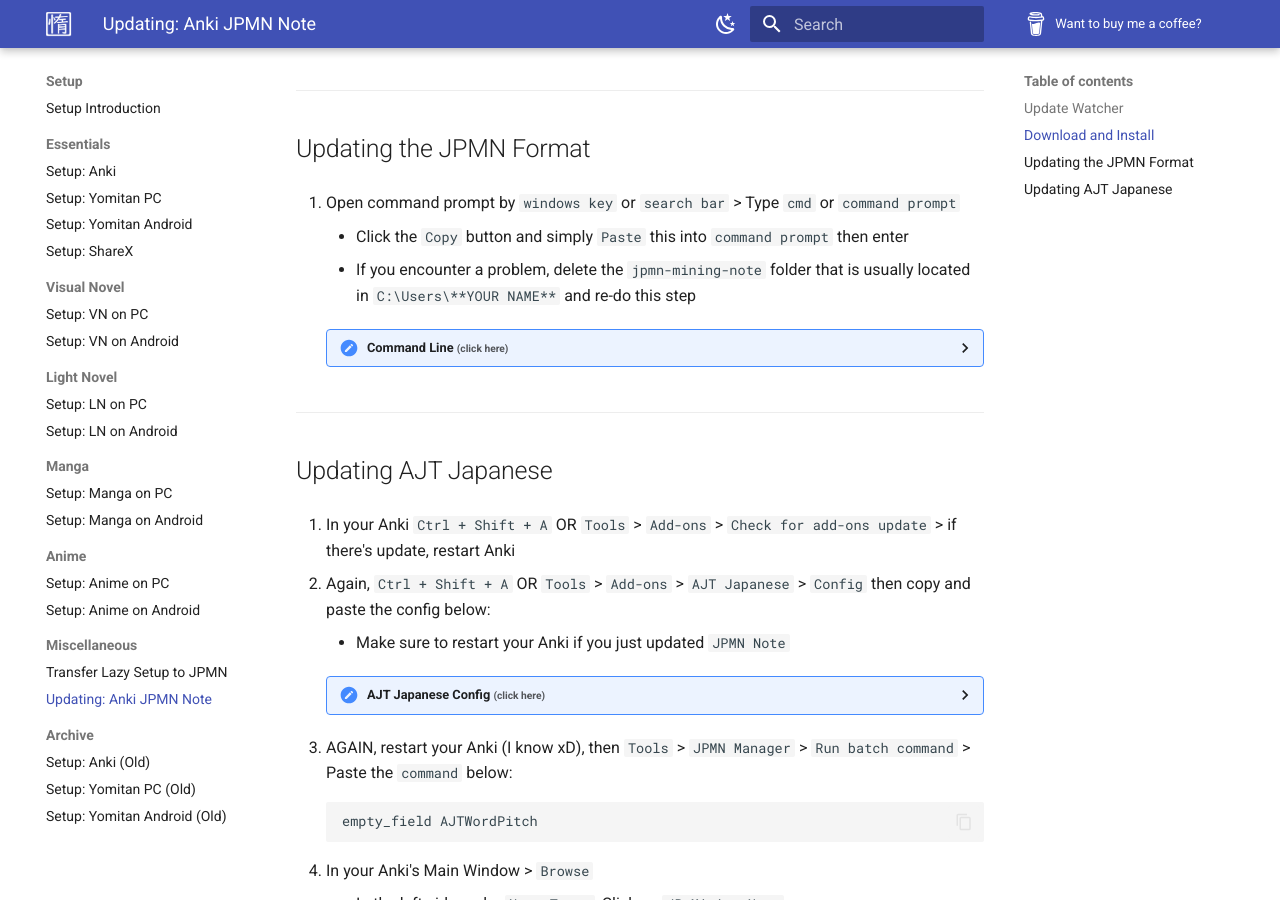
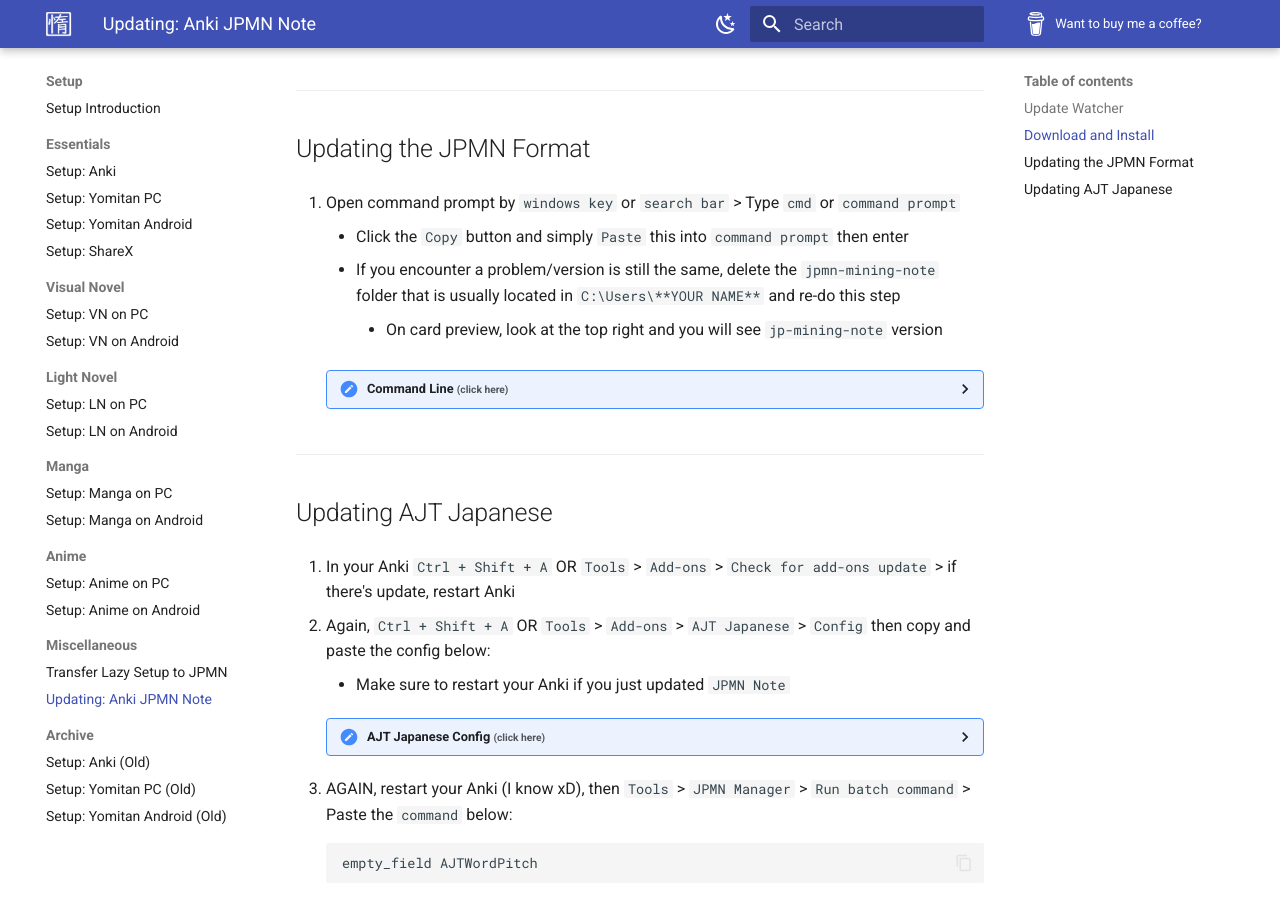
Before and after one commit to Xelieu/xelieu.github.io, an MkDocs documentation site: the page built from docs/jp-lazy-guide/updatingAnkiJPMNNote.md, in a window 1280 px wide and 900 px high, scrolled down 655 px. Built offline with MkDocs 1.6.1 and Material for MkDocs 9.7.7, drawn with Linux system fonts in a browser that asks for light colours.

Commit message:
$updated info

```diff
--- a/docs/jp-lazy-guide/updatingAnkiJPMNNote.md
+++ b/docs/jp-lazy-guide/updatingAnkiJPMNNote.md
@@ -25,7 +25,8 @@
 
 1. Open command prompt by `windows key` or `search bar` > Type `cmd` or `command prompt`
     - Click the `Copy` button and simply `Paste` this into `command prompt` then enter
-    - If you encounter a problem, delete the `jpmn-mining-note` folder that is usually located in `C:\Users\**YOUR NAME**` and re-do this step
+    - If you encounter a problem/version is still the same, delete the `jpmn-mining-note` folder that is usually located in `C:\Users\**YOUR NAME**` and re-do this step
+        - On card preview, look at the top right and you will see `jp-mining-note` version
 
     ??? examplecode "Command Line <small>(click here)</small>"
 
```
